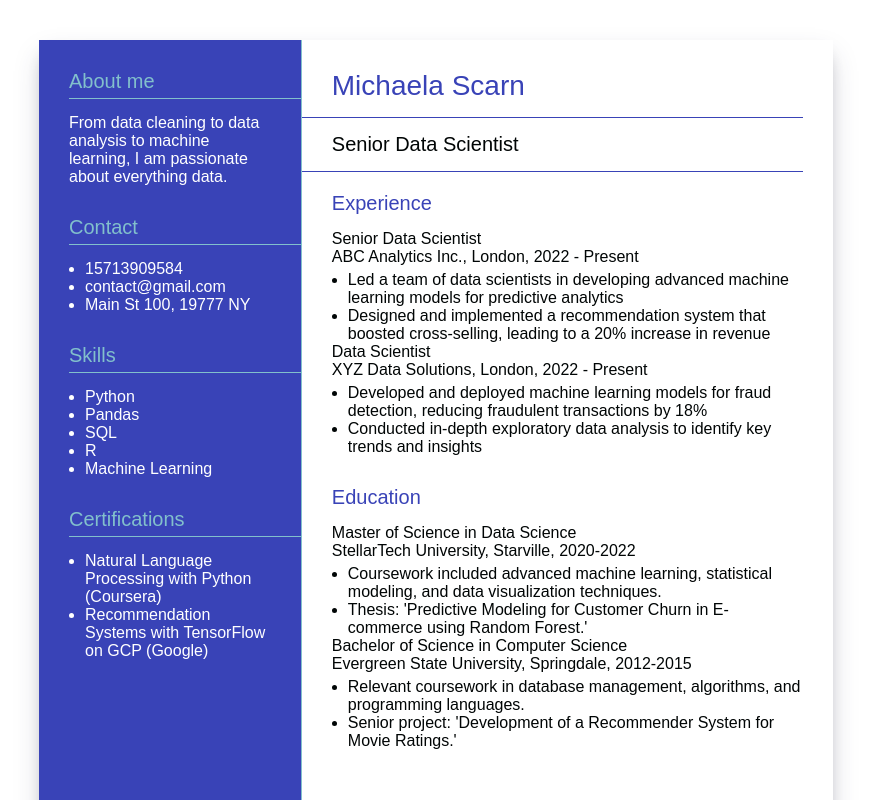
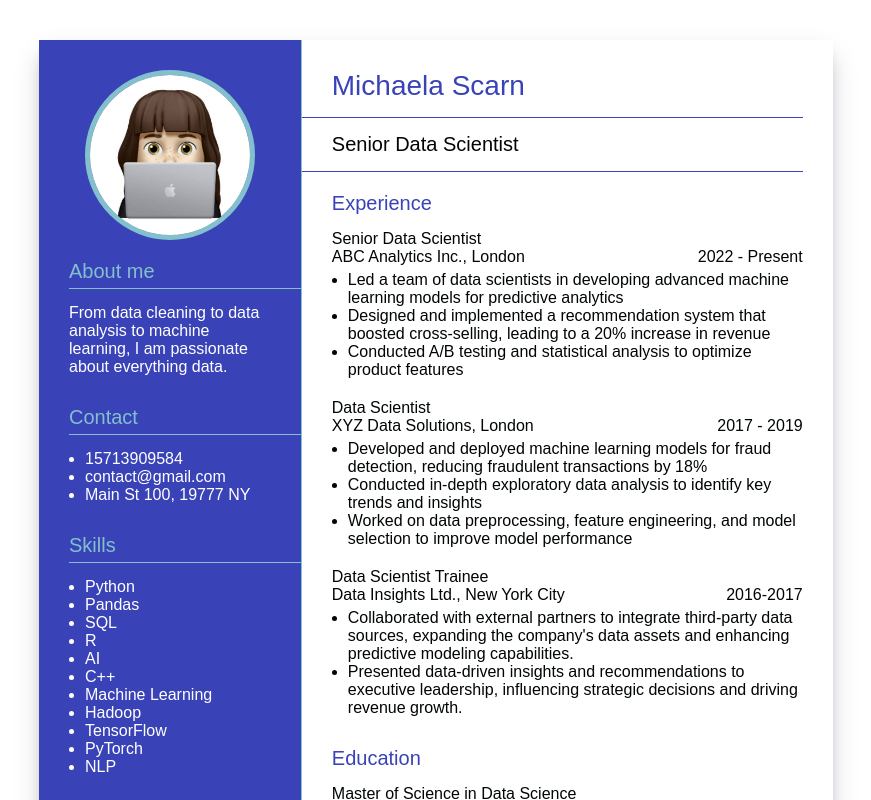
Before and after one commit to katharina-spiecker/vue-resume-app-course, a Vue app: page / in a window 1280 px wide. Shown: the top 800 px of the page, without its empty margins (1-872 px from the left). Built offline with nearby package versions, Linux system fonts and the light colour scheme.

Commit message:
lesson 3

```diff
--- a/src/App.vue
+++ b/src/App.vue
@@ -3,42 +3,40 @@
     <div id="resume" class="d-flex">
       <div class="left-col">
         <div class="resume-section">
+
+          <img v-bind:src="imageUrl" class="profile-pic" alt="profile picture">
+
           <h4 class="section-headline">
-                About me
+            {{ headlines[0] }}
           </h4>
           <div>
-              From data cleaning to data analysis to machine learning,
-              I am passionate about everything data.
+            {{ introText }}
           </div>
         </div>
 
         <div class="resume-section">
           <h4 class="section-headline">
-                Contact
+            {{ headlines[1] }}
           </h4>
           <ul>
-              <li>15713909584</li>
-              <li>contact@gmail.com</li>
-              <li>Main St 100, 19777 NY</li>
+            <li>{{ contact.phone }}</li>
+            <li>{{ contact.email }}</li>
+            <li>{{ contact.address }}</li>
           </ul>
         </div>
 
         <div class="resume-section">
           <h4 class="section-headline">
-                Skills
+            {{ headlines[2] }}
           </h4>
           <ul>
-              <li>Python</li>
-              <li>Pandas</li>
-              <li>SQL</li>
-              <li>R</li>
-              <li>Machine Learning</li>
+            <li v-for="(skill, index) in skills" :key="index">{{ skill }}</li>
           </ul>
         </div>
 
         <div class="resume-section">
           <h4 class="section-headline">
-                Certifications
+            {{ headlines[3] }}
           </h4>
           <ul>
             <li>Natural Language Processing with Python (Coursera)</li>
@@ -49,68 +47,129 @@
 
       <div class="right-col">
         <div class="personal-name">
-              Michaela Scarn
+          {{ name }}
         </div>
 
         <div class="personal-title">
-              Senior Data Scientist
+          {{ title }}
         </div>
 
         <div class="resume-section">
           <h4 class="section-headline">
-                Experience
+            {{ headlines[4] }}
           </h4>
 
-            <div>Senior Data Scientist</div>
-            <div>ABC Analytics Inc., London, 2022 - Present</div>
+          <div v-for="(item, index) in experience" :key="index" class="inner-section">
+            <div>{{ item.title }}</div>
+            <div class="d-flex justify-content-between">
+              <div>{{ item.company }}, {{ item.location }}</div>
+              <div>{{ item.date }}</div>
+            </div>
             <ul>
-                <li>
-                    Led a team of data scientists in developing advanced machine learning models for predictive analytics
-                </li>
-                <li>
-                    Designed and implemented a recommendation system that boosted cross-selling, leading to a 20% increase in revenue
-                </li>
+              <li v-for="(desc, innerIndex) in item.description" :key="innerIndex">{{ desc }}</li>
             </ul>
+          </div>
 
-            <div>Data Scientist</div>
-            <div>XYZ Data Solutions, London, 2022 - Present</div>
-            <ul>
-                <li>
-                    Developed and deployed machine learning models for fraud detection, reducing fraudulent transactions by 18%
-                </li>
-                <li>
-                    Conducted in-depth exploratory data analysis to identify key trends and insights
-                </li>
-            </ul>
         </div>
 
         <div class="resume-section">
           <h4 class="section-headline">
-                Education
+            {{ headlines[5] }}
           </h4>
 
-            <div>Master of Science in Data Science</div>
-            <div>StellarTech University, Starville, 2020-2022</div>
+          <div v-for="(item, index) in education" :key="index" class="inner-section">
+            <div>{{ item.title }}</div>
+            <div class="d-flex justify-content-between">
+              <div>{{ item.university }}, {{ item.location }}</div>
+              <div>{{ item.date }}</div>
+            </div>
             <ul>
-                <li>
-                    Coursework included advanced machine learning, statistical modeling, and data visualization techniques.
-                </li>
-                <li>
-                    Thesis: 'Predictive Modeling for Customer Churn in E-commerce using Random Forest.'
-                </li>
+              <li v-for="(desc, innerIndex) in item.description" :key="innerIndex">{{ desc }}</li>
             </ul>
+          </div>
 
-            <div>Bachelor of Science in Computer Science</div>
-            <div>Evergreen State University, Springdale, 2012-2015</div>
-            <ul>
-                <li>Relevant coursework in database management, algorithms, and programming languages.</li>
-                <li>Senior project: 'Development of a Recommender System for Movie Ratings.'</li>
-            </ul>
         </div>
       </div>
     </div>
   </main>
 </template>
+
+
+<script>
+export default {
+  data() {
+    return {
+      name: "Michaela Scarn",
+      title: "Senior Data Scientist",
+      introText: "From data cleaning to data analysis to machine learning, I am passionate about everything data.",
+      imageUrl: "/profile_pic.jpg",
+      headlines: ["About me", "Contact", "Skills", "Certifications", "Experience", "Education"],
+      contact: {
+        phone: "15713909584",
+        email: "contact@gmail.com",
+        address: "Main St 100, 19777 NY"
+      },
+      skills: ["Python", "Pandas", "SQL", "R", "AI", "C++", "Machine Learning", "Hadoop", "TensorFlow", "PyTorch", "NLP"],
+      experience: [
+        {
+          title: "Senior Data Scientist",
+          company: "ABC Analytics Inc.",
+          location: "London",
+          date: "2022 - Present",
+          description: [
+            "Led a team of data scientists in developing advanced machine learning models for predictive analytics",
+            "Designed and implemented a recommendation system that boosted cross-selling, leading to a 20% increase in revenue",
+            "Conducted A/B testing and statistical analysis to optimize product features"
+          ]
+        },
+        {
+          title: "Data Scientist",
+          company: "XYZ Data Solutions",
+          location: "London",
+          date: "2017 - 2019",
+          description: [
+            "Developed and deployed machine learning models for fraud detection, reducing fraudulent transactions by 18%",
+            "Conducted in-depth exploratory data analysis to identify key trends and insights",
+            "Worked on data preprocessing, feature engineering, and model selection to improve model performance"
+          ]
+        },
+        {
+          title: "Data Scientist Trainee",
+          company: "Data Insights Ltd.",
+          location: "New York City",
+          date: "2016-2017",
+          description: [
+            "Collaborated with external partners to integrate third-party data sources, expanding the company's data assets and enhancing predictive modeling capabilities.",
+            "Presented data-driven insights and recommendations to executive leadership, influencing strategic decisions and driving revenue growth."
+          ]
+        }
+      ],
+      education: [
+        {
+          title: "Master of Science in Data Science",
+          university: "StellarTech University",
+          location: "Starville",
+          date: "2020-2022",
+          description: [
+            "Coursework included advanced machine learning, statistical modeling, and data visualization techniques.",
+            "Thesis: 'Predictive Modeling for Customer Churn in E-commerce using Random Forest.'"
+          ]
+        },
+        {
+          title: "Bachelor of Science in Computer Science",
+          university: "Evergreen State University",
+          location: "Springdale",
+          date: "2012-2015",
+          description: [
+            "Relevant coursework in database management, algorithms, and programming languages.",
+            "Senior project: 'Development of a Recommender System for Movie Ratings.'"
+          ]
+        }
+      ]
+    }
+  }
+}
+</script>
 
 <style scoped>
 #resume {
@@ -184,4 +243,20 @@
   margin-block-start: 5px;
 }
 
+.profile-pic {
+  display: block;
+  width: 160px;
+  height: 160px;
+  border: 5px solid var(--highlight-color-left);
+  margin-bottom: 20px;
+  object-fit: cover;
+  margin-left: auto;
+  margin-right: auto;
+  border-radius: 50%;
+}
+
+.inner-section {
+  margin-bottom: 20px;
+}
+
 </style>
--- a/src/assets/main.css
+++ b/src/assets/main.css
@@ -2,6 +2,15 @@
 body {
     font-family: sans-serif;
     font-size: 16px;
+}
+
+:root {
+    --highlight-color-left: #82C0CC;
+    --background-color-left: #3943B7;
+    --text-color-left: #ffffff;
+    --highlight-color-right: #3943B7;
+    --background-color-right: #ffffff;
+    --text-color-right: #000505;
 }
 
 .container {
@@ -13,11 +22,6 @@ body {
     display: flex;
 }
 
-:root {
-    --highlight-color-left: #82C0CC;
-    --background-color-left: #3943B7;
-    --text-color-left: #ffffff;
-    --highlight-color-right: #3943B7;
-    --background-color-right: #ffffff;
-    --text-color-right: #000505;
+.justify-content-between {
+    justify-content: space-between;
 }
```
Also changed, not shown: public/profile_pic.jpg (added). Lines whose indentation alone changed are shown as unchanged.
